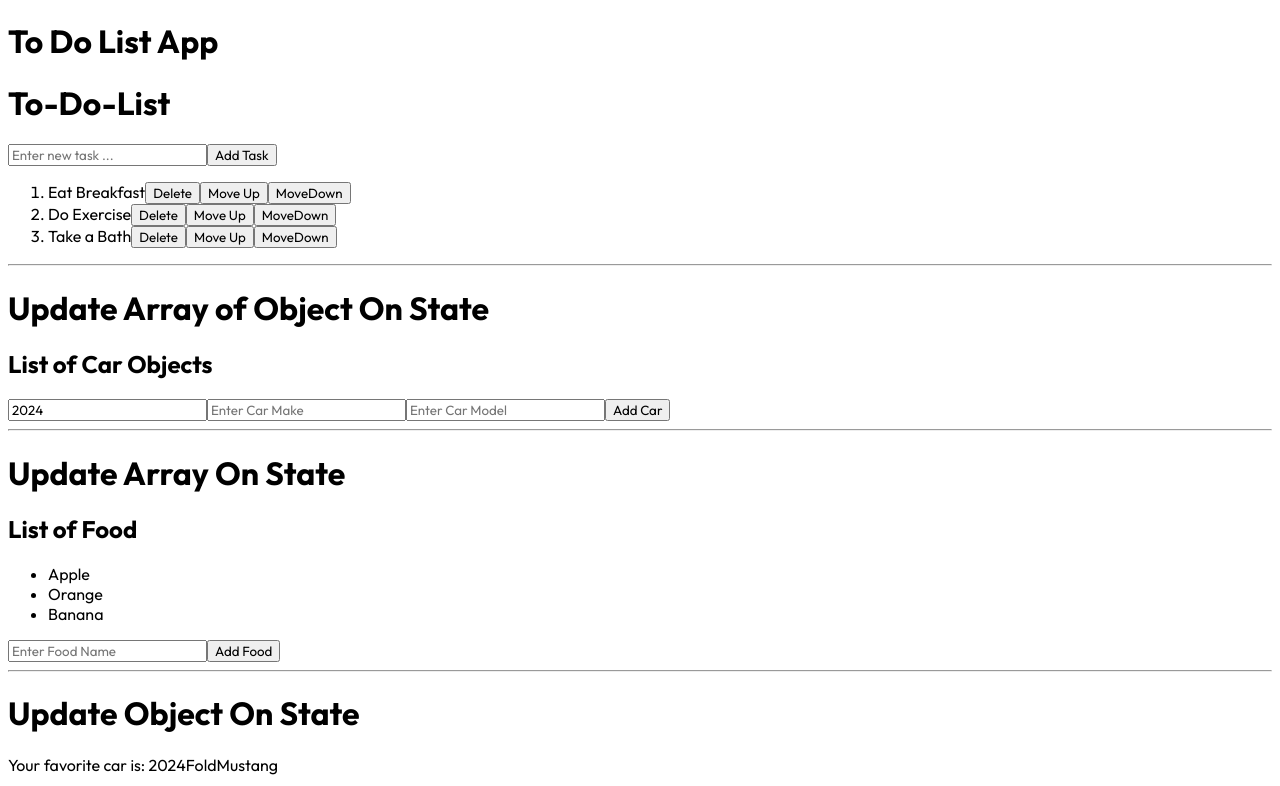
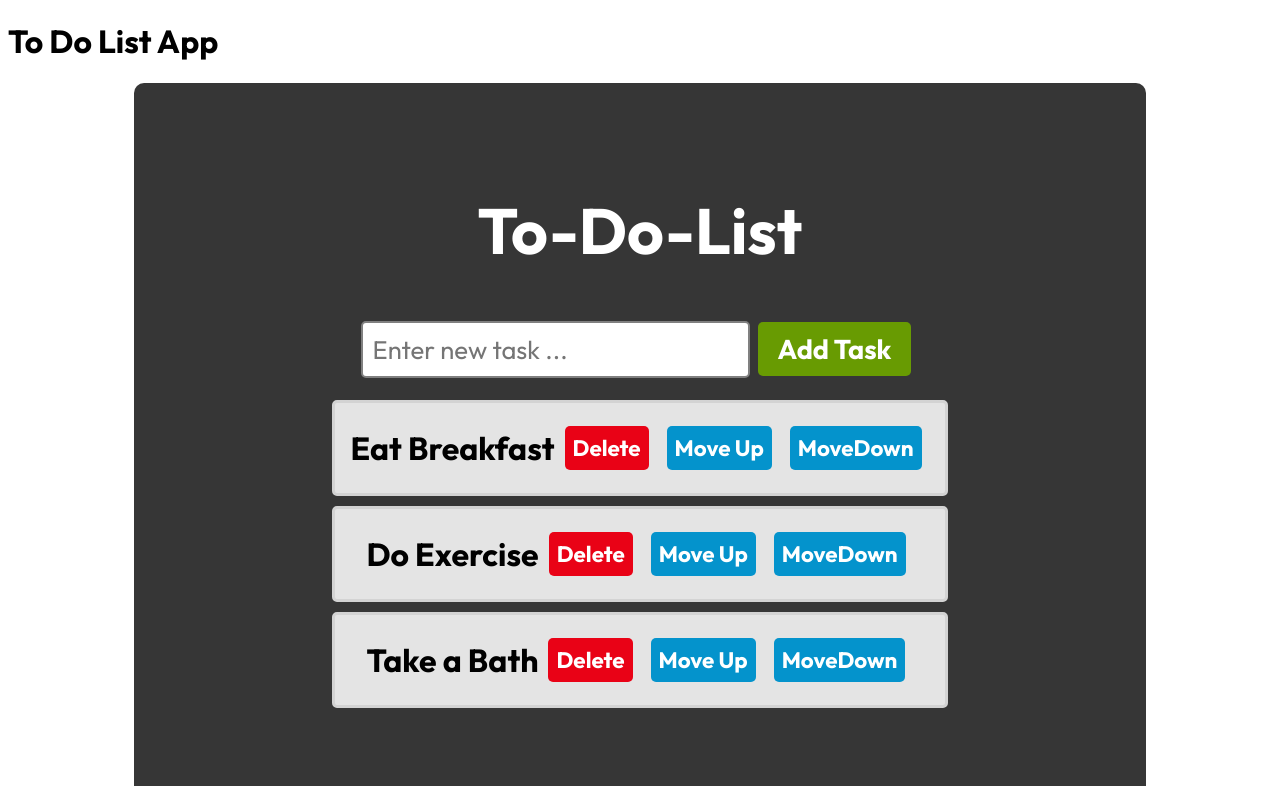
Before and after one commit to darkpiodos/react-essentials-with-darkpiodos, a React (Vite) app: page / in a window 1280 px wide. Shown: the top 786 px of the page. Built offline with nearby package versions, Linux system fonts and the light colour scheme.

Commit message:
Done to-do-list AddNewTask by admin DarkPiodos June 23, 2024

```diff
--- a/src/ToDoList.jsx
+++ b/src/ToDoList.jsx
@@ -11,7 +11,12 @@ const ToDoList = () => {
   function handleInputChange(event) {
     setNewTask(event.target.value);
   }
-  function addTask() {}
+  function addTask() {
+    if (newTask.trim() !== "") {
+      setTasks((t) => [...t, newTask]);
+      setNewTask("");
+    }
+  }
   function deleteTask(index) {}
   function moveTaskUp(index) {}
   function moveTaskDown(index) {}
@@ -20,29 +25,35 @@ const ToDoList = () => {
       <h1>To-Do-List</h1>
       <div>
         <input
+          className="to-do-input"
           type="text"
           placeholder="Enter new task ..."
           value={newTask}
           onChange={handleInputChange}
         />
-        <button onChange={addTask}>Add Task</button>{" "}
+        <button className="todo-button add-button" onClick={addTask}>
+          Add Task
+        </button>
       </div>
       <ol>
         {tasks.map((task, index) => (
           <li key={index}>
             <span>{task}</span>
-            <button onClick={() => deleteTask(index)} className="delete-button">
+            <button
+              onClick={() => deleteTask(index)}
+              className="delete-button todo-button"
+            >
               Delete
             </button>
             <button
               onClick={() => moveTaskUp(index)}
-              className="move-up-button"
+              className="move-up-button todo-button"
             >
               Move Up
             </button>
             <button
               onClick={() => moveTaskDown(index)}
-              className="move-down-button"
+              className="move-down-button todo-button"
             >
               MoveDown
             </button>
--- a/src/index.css
+++ b/src/index.css
@@ -149,3 +149,101 @@ input[type="color"] {
   border-radius: 10px;
   border: 1px solid green;
 }
+.to-do-list {
+  text-align: center;
+  margin-top: 100px;
+  background-color: rgba(12, 12, 12, 0.822);
+  width: 70%;
+  color: white;
+  display: flex;
+  flex-direction: column;
+  align-items: center;
+  margin: 0 auto;
+  padding: 4rem;
+  border-radius: 10px;
+}
+
+.to-do-list h1 {
+  font-size: 4rem;
+}
+
+.todo-button {
+  font-size: 1.7rem;
+  font-weight: bold;
+  padding: 10px 20px;
+  color: white;
+  border: none;
+  border-radius: 5px;
+  cursor: pointer;
+  transition: background-color 0.5 ease;
+  margin: 0.5rem;
+}
+
+.add-button {
+  background-color: rgb(104, 155, 2);
+}
+.add-button:hover {
+  background-color: rgb(88, 131, 2);
+}
+
+.delete-button {
+  background-color: rgb(233, 2, 22);
+}
+.delete-button:hover {
+  background-color: rgb(196, 4, 20);
+}
+.move-up-button {
+  background-color: rgb(4, 147, 204);
+}
+.move-up-button:hover {
+  background-color: rgb(15, 160, 218);
+}
+
+.move-down-button {
+  background-color: rgb(4, 147, 204);
+}
+.move-down-button:hover {
+  background-color: rgb(15, 160, 218);
+}
+
+.to-do-input {
+  font-size: 1.6rem;
+  padding: 10px;
+  border: 2px solid gray;
+  border-radius: 5px;
+  color: rgb(63, 62, 62);
+}
+
+.to-do-list ol {
+  padding: 0px;
+  display: flex;
+  flex-direction: column;
+  justify-content: center;
+}
+
+.to-do-list ol li {
+  font-size: 2rem;
+  font-weight: bold;
+  padding: 15px;
+  background-color: rgb(228, 228, 228);
+  margin-bottom: 10px;
+  border: 3px solid lightgray;
+  border-radius: 5px;
+  display: flex;
+  align-items: center;
+  justify-content: center;
+  color: black;
+}
+
+.text {
+  flex: 1;
+  color: black;
+}
+
+.delete-button,
+.move-down-button,
+.move-up-button {
+  padding: 8px;
+  font-size: 1.4rem;
+  margin-left: 10px;
+}
```
